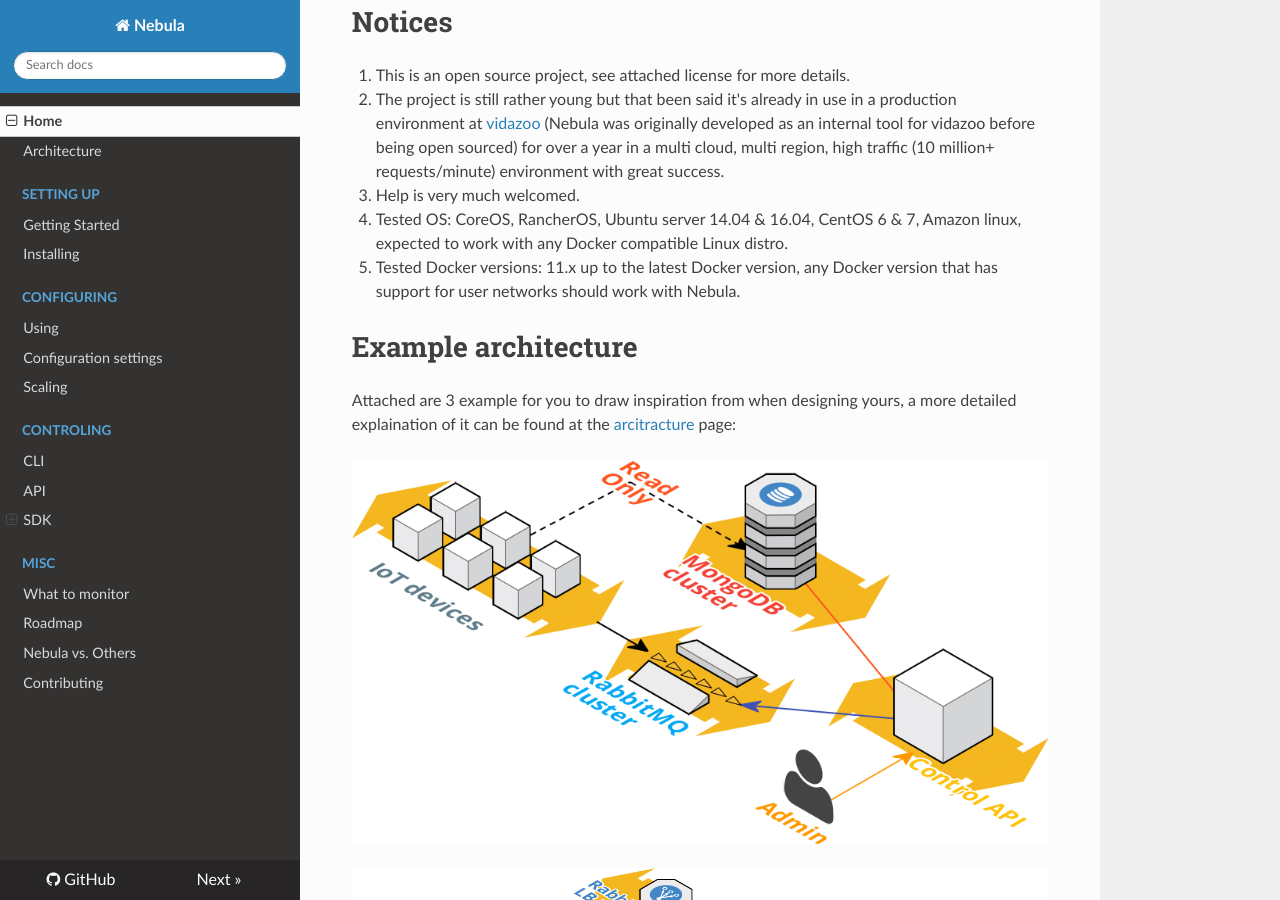
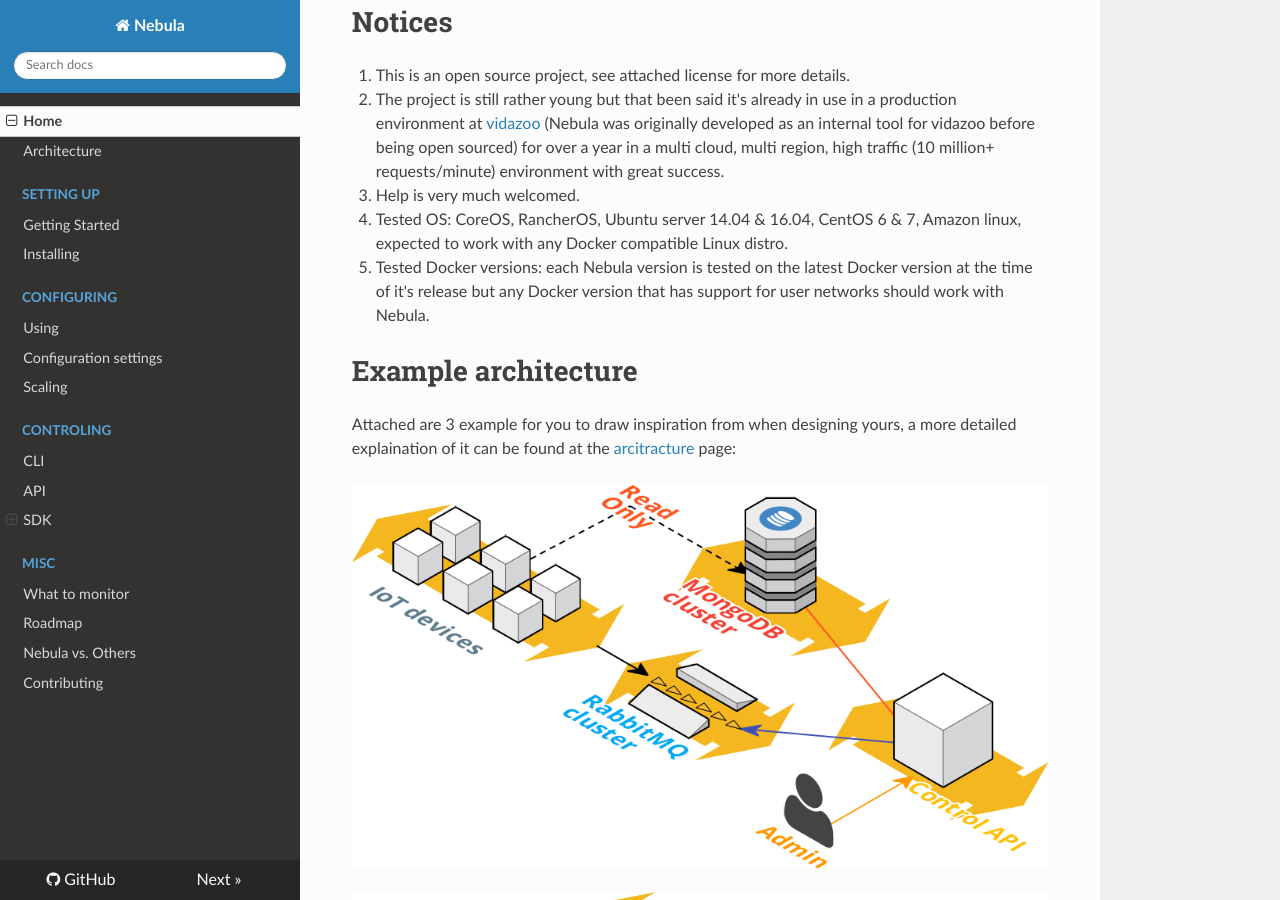
Before and after one commit to nebula-orchestrator/docs, an MkDocs documentation site: the page built from docs/index.md, in a window 1280 px wide and 900 px high, scrolled down 1828 px. Built offline with MkDocs 1.6.1, drawn with Linux system fonts in a browser that asks for light colours; nearby versions of some CDN libraries; old or Windows-style settings are respelled for this version of MkDocs.

Commit message:
docker test versions

```diff
--- a/docs/index.md
+++ b/docs/index.md
@@ -52,7 +52,7 @@
  2. The project is still rather young but that been said it's already in use in a production environment at [vidazoo](https://www.vidazoo.com/) (Nebula was originally developed as an internal tool for vidazoo before being open sourced) for over a year in a multi cloud, multi region, high traffic (10 million+ requests/minute) environment with great success.
  3. Help is very much welcomed.
  4. Tested OS: CoreOS, RancherOS, Ubuntu server 14.04 & 16.04, CentOS 6 & 7, Amazon linux, expected to work with any Docker compatible Linux distro.
- 5. Tested Docker versions: 11.x up to the latest Docker version, any Docker version that has support for user networks should work with Nebula.
+ 5. Tested Docker versions: each Nebula version is tested on the latest Docker version at the time of it's release but any Docker version that has support for user networks should work with Nebula.
 
 # Example architecture
 
```
